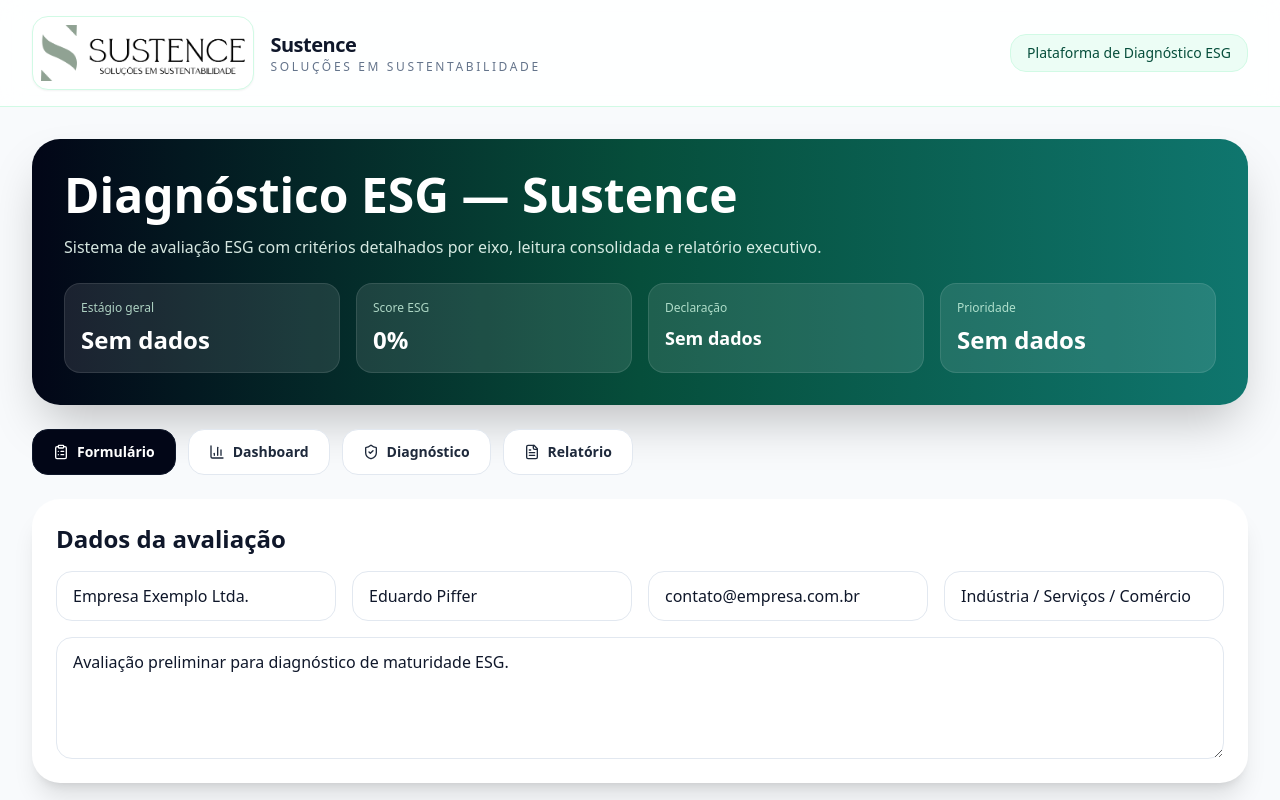
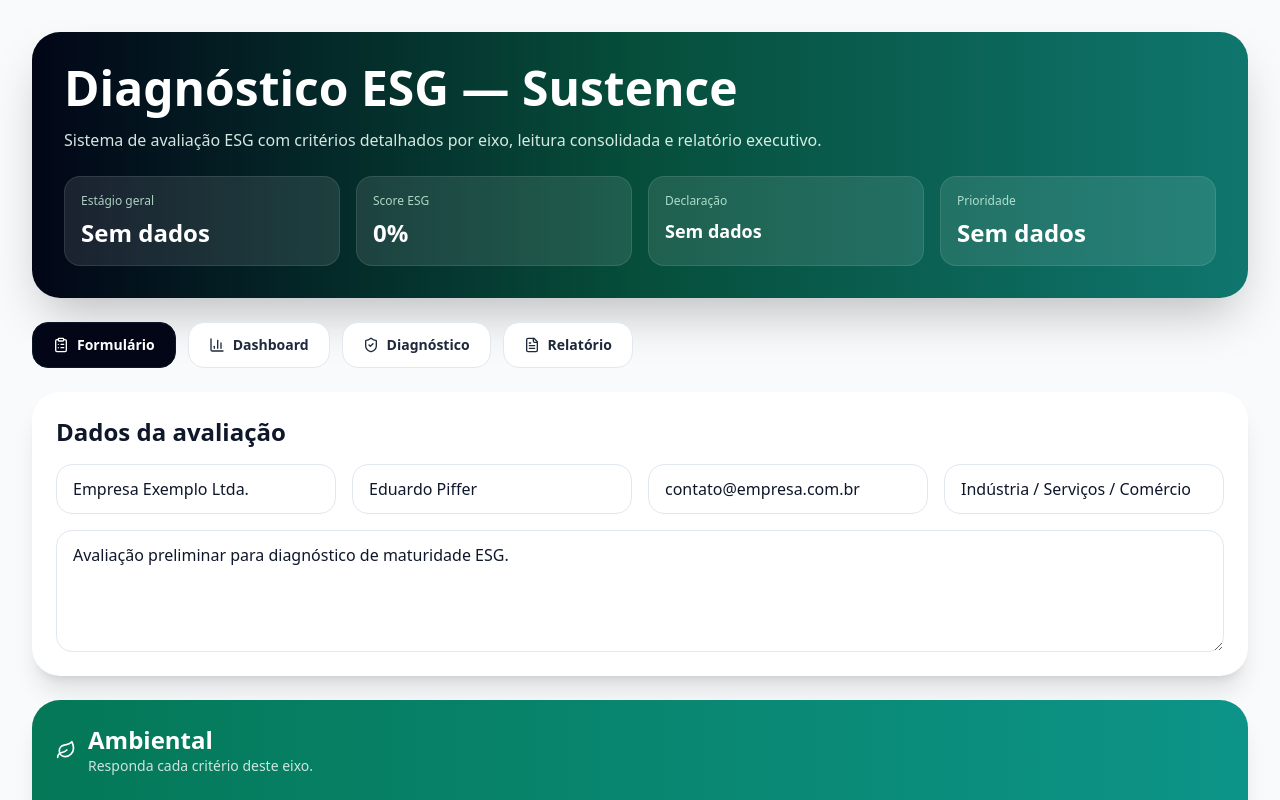
Before and after one commit to eduardopiffer-dev/esg, a Next.js app: page / in a window 1280 px wide. Shown: the top 800 px of the page. Built offline with nearby package versions, Linux system fonts and the light colour scheme.

Commit message:
Update layout.tsx

```diff
--- a/app/layout.tsx
+++ b/app/layout.tsx
@@ -3,47 +3,17 @@
 
 export const metadata: Metadata = {
   title: "Sustence • Diagnóstico ESG",
-  description:
-    "Sistema de diagnóstico e maturidade ESG com relatório executivo.",
+  description: "Sistema de diagnóstico e maturidade ESG",
 };
 
 export default function RootLayout({
   children,
-}: Readonly<{
+}: {
   children: React.ReactNode;
-}>) {
+}) {
   return (
     <html lang="pt-BR">
-      <body className="min-h-screen text-slate-900 antialiased">
-        <div className="border-b border-emerald-100 bg-white/85 backdrop-blur-md">
-          <div className="mx-auto flex max-w-7xl items-center justify-between px-4 py-4 md:px-8">
-            <div className="flex items-center gap-4">
-              <div className="overflow-hidden rounded-2xl border border-emerald-100 bg-white p-2 shadow-sm">
-                <img
-                  src="/logo-sustence.png"
-                  alt="Logo Sustence"
-                  className="h-12 w-auto object-contain md:h-14"
-                />
-              </div>
-
-              <div>
-                <div className="text-lg font-semibold tracking-tight text-slate-900 md:text-xl">
-                  Sustence
-                </div>
-                <div className="text-xs uppercase tracking-[0.22em] text-slate-500">
-                  Soluções em Sustentabilidade
-                </div>
-              </div>
-            </div>
-
-            <div className="hidden rounded-2xl border border-emerald-100 bg-emerald-50 px-4 py-2 text-sm font-medium text-emerald-900 md:block">
-              Plataforma de Diagnóstico ESG
-            </div>
-          </div>
-        </div>
-
-        {children}
-      </body>
+      <body>{children}</body>
     </html>
   );
 }
```
